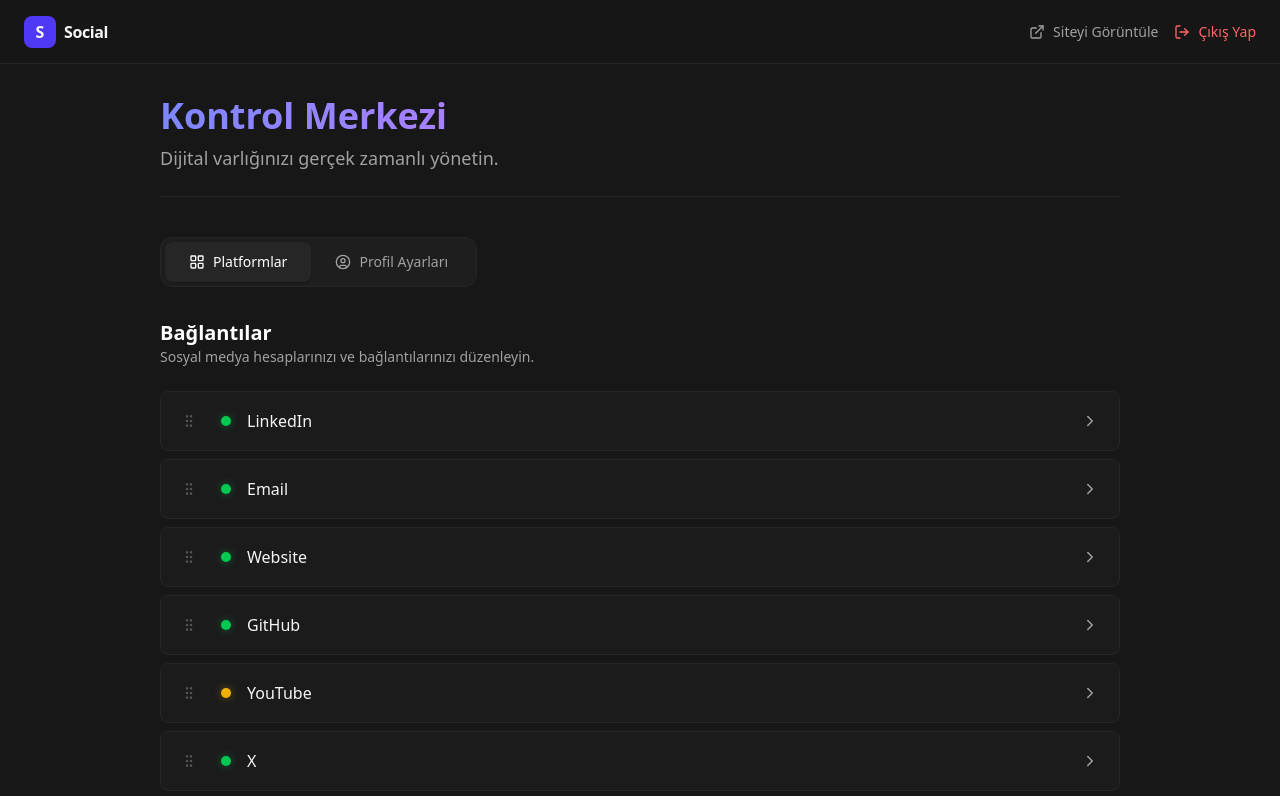
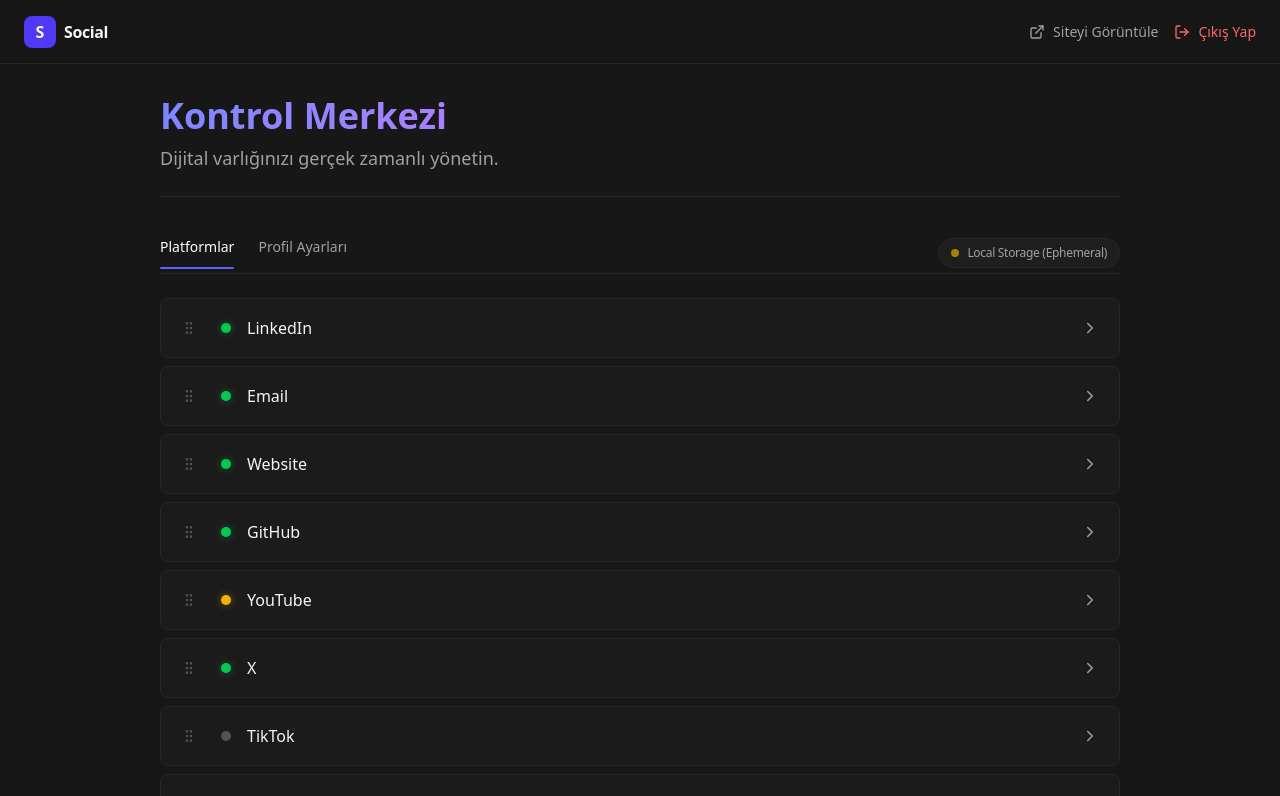
Before and after one commit to gencyigitcan/social, a Next.js app: page /admin/dashboard in a window 1280 px wide. Shown: the top 796 px of the page. Built offline with nearby package versions, Linux system fonts and the light colour scheme.

Commit message:
fix: resolve persistence issues and email/github content bugs

```diff
--- a/app/(admin)/admin/dashboard/page.tsx
+++ b/app/(admin)/admin/dashboard/page.tsx
@@ -7,6 +7,7 @@
     const db = await getDb();
     // Sort by order so admin sees the logical order
     const sorted = db.platforms.sort((a, b) => a.order - b.order);
+    const isPersistent = !!process.env.KV_REST_API_URL;
 
     return (
         <div className="animate-in fade-in duration-500">
@@ -17,7 +18,7 @@
                 <p className="text-neutral-400 mt-2 text-lg">Dijital varlığınızı gerçek zamanlı yönetin.</p>
             </div>
 
-            <AdminDashboardClient platforms={sorted} settings={db.settings} />
+            <AdminDashboardClient platforms={sorted} settings={db.settings} isPersistent={isPersistent} />
         </div>
     )
 }
--- a/components/admin/dashboard-client.tsx
+++ b/components/admin/dashboard-client.tsx
@@ -4,57 +4,67 @@
 import { SocialPlatform, SiteSettings } from "@/lib/db";
 import { PlatformManager } from "@/components/admin/platform-manager";
 import { SettingsManager } from "@/components/admin/settings-manager";
-import { LayoutGrid, UserCircle } from "lucide-react";
+import { motion, AnimatePresence } from "framer-motion";
 
-export function AdminDashboardClient({
-    platforms,
-    settings
-}: {
-    platforms: SocialPlatform[],
-    settings: SiteSettings
-}) {
+interface AdminDashboardClientProps {
+    platforms: SocialPlatform[];
+    settings: SiteSettings;
+    isPersistent?: boolean;
+}
+
+export function AdminDashboardClient({ platforms, settings, isPersistent }: AdminDashboardClientProps) {
     const [activeTab, setActiveTab] = useState<'platforms' | 'profile'>('platforms');
 
     return (
-        <div className="space-y-8">
-            {/* Tabs */}
-            <div className="flex p-1 bg-neutral-800/50 rounded-xl w-fit border border-neutral-800 backdrop-blur-sm">
+        <div className="space-y-6">
+            {/* Tabs & Status */}
+            <div className="flex flex-col sm:flex-row sm:items-center justify-between gap-4 border-b border-neutral-800 pb-1">
+                <div className="flex gap-6">
                     <button
                         onClick={() => setActiveTab('platforms')}
-                    className={`flex items-center gap-2 px-6 py-2.5 rounded-lg text-sm font-medium transition-all ${activeTab === 'platforms'
-                            ? 'bg-neutral-800 shadow-sm text-white'
-                            : 'text-neutral-400 hover:text-white hover:bg-neutral-800/50'
-                        }`}
+                        className={`pb-3 text-sm font-medium transition-colors relative ${activeTab === 'platforms' ? 'text-white' : 'text-neutral-400 hover:text-neutral-200'}`}
                     >
-                    <LayoutGrid size={16} />
                         Platformlar
+                        {activeTab === 'platforms' && (
+                            <motion.div layoutId="activeTab" className="absolute bottom-0 left-0 right-0 h-0.5 bg-indigo-500 rounded-full" />
+                        )}
                     </button>
                     <button
                         onClick={() => setActiveTab('profile')}
-                    className={`flex items-center gap-2 px-6 py-2.5 rounded-lg text-sm font-medium transition-all ${activeTab === 'profile'
-                            ? 'bg-neutral-800 shadow-sm text-white'
-                            : 'text-neutral-400 hover:text-white hover:bg-neutral-800/50'
-                        }`}
+                        className={`pb-3 text-sm font-medium transition-colors relative ${activeTab === 'profile' ? 'text-white' : 'text-neutral-400 hover:text-neutral-200'}`}
                     >
-                    <UserCircle size={16} />
                         Profil Ayarları
+                        {activeTab === 'profile' && (
+                            <motion.div layoutId="activeTab" className="absolute bottom-0 left-0 right-0 h-0.5 bg-indigo-500 rounded-full" />
+                        )}
                     </button>
                 </div>
 
-            {/* Content Area */}
-            <div className="min-h-[400px]">
+                {/* Storage Indicator */}
+                <div className="flex items-center gap-2 text-xs px-3 py-1.5 rounded-full bg-neutral-800/50 border border-neutral-800 self-start sm:self-auto">
+                    <div className={`w-2 h-2 rounded-full ${isPersistent ? 'bg-green-500 shadow-[0_0_8px_rgba(34,197,94,0.5)]' : 'bg-yellow-500 animate-pulse'}`} />
+                    <span className="text-neutral-400 font-medium tracking-tight">
+                        {isPersistent ? 'Cloud Storage' : 'Local Storage (Ephemeral)'}
+                    </span>
+                </div>
+            </div>
+
+            {/* Content */}
+            <AnimatePresence mode="wait">
+                <motion.div
+                    key={activeTab}
+                    initial={{ opacity: 0, y: 10 }}
+                    animate={{ opacity: 1, y: 0 }}
+                    exit={{ opacity: 0, y: -10 }}
+                    transition={{ duration: 0.2 }}
+                >
                     {activeTab === 'platforms' ? (
-                    <div className="animate-in fade-in slide-in-from-left-4 duration-500">
-                        <div className="mb-6">
-                            <h2 className="text-xl font-semibold text-white">Bağlantılar</h2>
-                            <p className="text-neutral-400 text-sm">Sosyal medya hesaplarınızı ve bağlantılarınızı düzenleyin.</p>
-                        </div>
                         <PlatformManager initialPlatforms={platforms} />
-                    </div>
                     ) : (
                         <SettingsManager initialSettings={settings} />
                     )}
-            </div>
+                </motion.div>
+            </AnimatePresence>
         </div>
     );
 }
--- a/components/social-card.tsx
+++ b/components/social-card.tsx
@@ -641,6 +641,8 @@
 
 // --- EMAIL ---
 function EmailCard({ platform, settings }: { platform: SocialPlatform, settings: SiteSettings }) {
+    const emailAddress = platform.url.startsWith('mailto:') ? platform.url.replace('mailto:', '') : 'email@example.com';
+
     return (
         <div className="relative w-full aspect-[9/16] rounded-3xl overflow-hidden bg-[#e5e5e5] text-neutral-800 flex flex-col font-sans select-none border border-white">
             {/* Envelope Flap Effect */}
@@ -664,7 +666,7 @@
                     </div>
                     <div className="flex items-center gap-3 text-sm text-neutral-600">
                         <span className="font-semibold w-12 text-neutral-400">From:</span>
-                        <span className="text-neutral-300 italic">your@email.com</span>
+                        <span className="text-neutral-500 italic truncate">{emailAddress}</span>
                     </div>
                 </div>
 
--- a/lib/db.ts
+++ b/lib/db.ts
@@ -76,13 +76,15 @@
             return;
         } catch (e) {
             console.error("Using Vercel KV but update failed", e);
+            throw new Error("Failed to save to Vercel KV");
         }
     }
 
-    // Fallback to local file (development or no KV link)
+    // Fallback to local file (development only)
     try {
         await fs.writeFile(DATA_FILE, JSON.stringify(newData, null, 2));
     } catch (e) {
         console.error("Local file write failed", e);
+        throw new Error("Failed to save to local storage");
     }
 }
```
Lines whose indentation alone changed are shown as unchanged.
